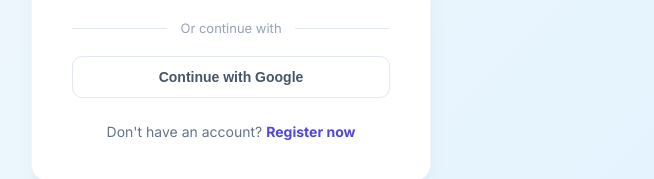
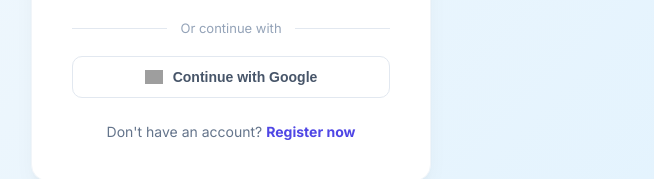
Before and after one commit to duydich/SS2_JobFindingWeb, a React app in the folder frontend/: page /login in a window 1280 px wide. Shown: the part 505-684 px from the top of the page, without its empty margins (409-1063 px from the left). Built offline with nearby package versions, Linux system fonts and the light colour scheme; no server answers; grey boxes are pictures that could not be loaded; the HTML template or start-up script is replaced by a standard one.

Commit message:
them logo

```diff
--- a/frontend/src/pages/auth/Login.jsx
+++ b/frontend/src/pages/auth/Login.jsx
@@ -118,6 +118,11 @@
                     className="google-btn"
                     onClick={handleGoogleLogin}
                 >
+                    <img
+                        src="https://www.gstatic.com/firebasejs/ui/2.0.0/images/auth/google.svg"
+                        alt="G"
+                        width="18"
+                    />
                     Continue with Google
                 </button>
 
```
